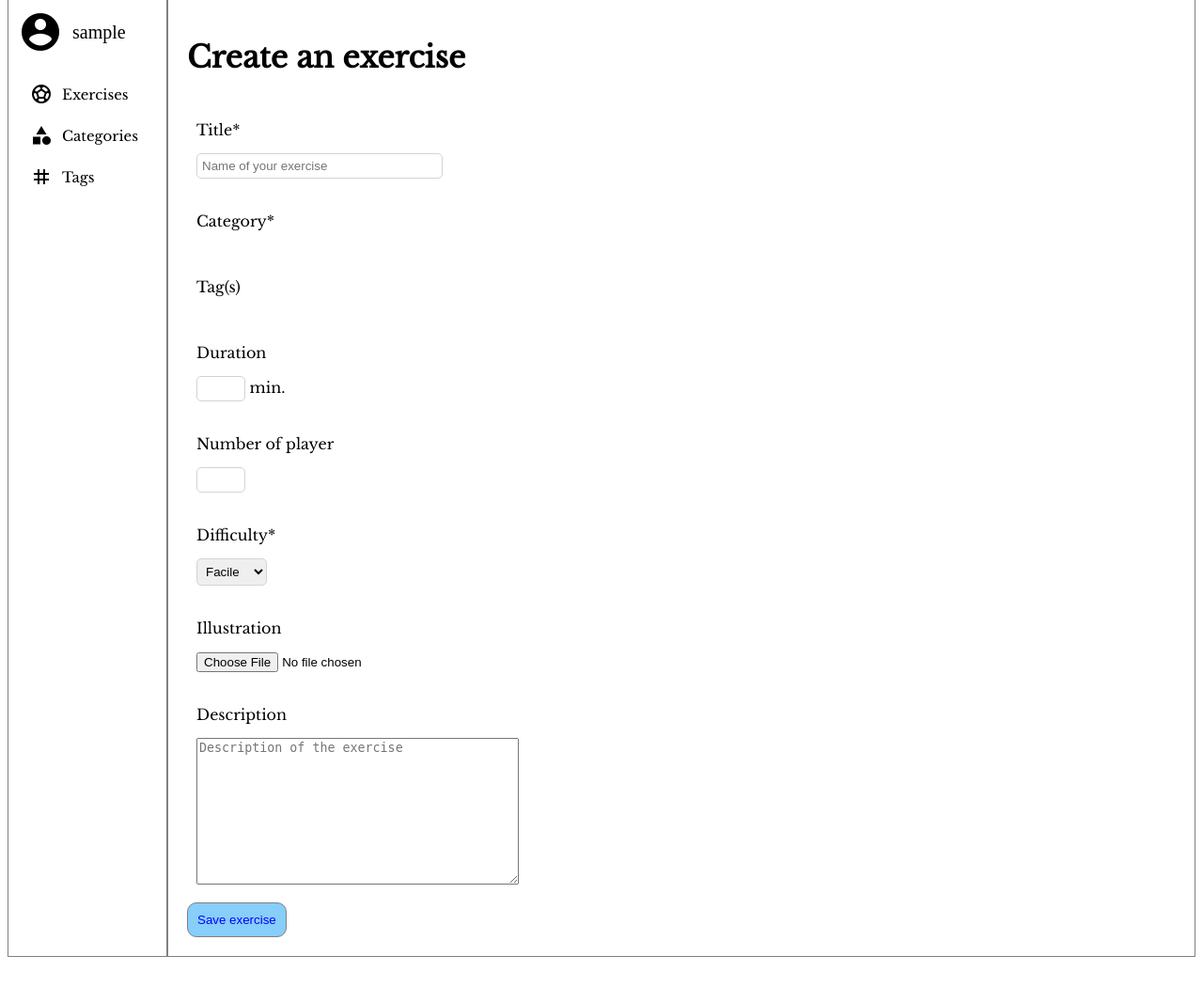
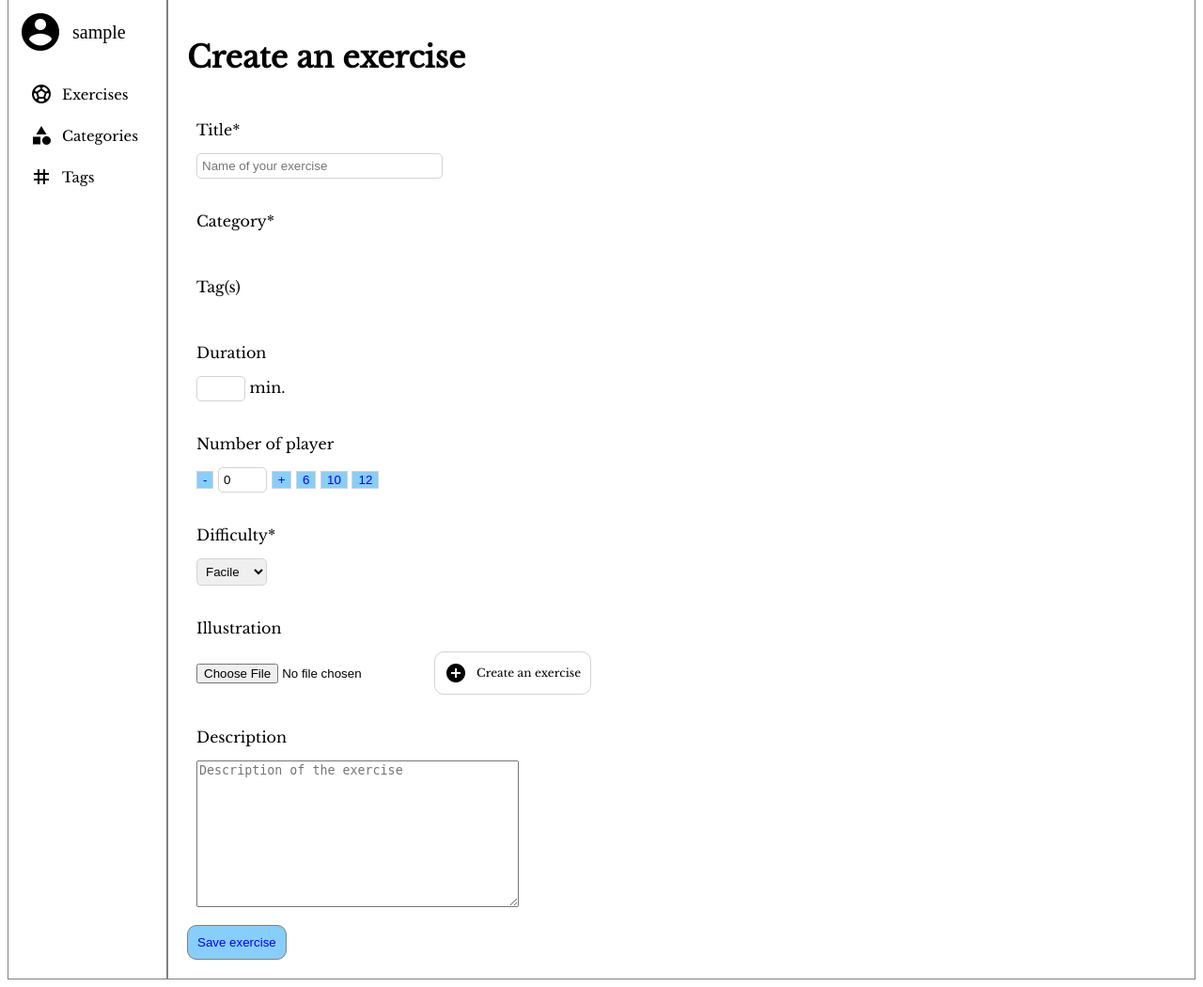
Before and after one commit to Mufle13/CoachingDrills, a Django app: page /admin/exercices/ajouter in a window 1280 px wide. Shown: the part 131-1181 px from the top of the page at 94% size. Before the commit the page ends 1149 px from the top, so only its background shows below. Run offline with Django 4.2, Linux system fonts and the light colour scheme; the visitor is signed in with stand-in values (Sample User, id 1); data that the repository does not hold is empty; parts of the project's set-up code (start-up, migrations or seed data) failed here and were passed over.

Commit message:
JS button for number + create exercise on exercise creation page

```diff
--- a/blog/static/css/admin.css
+++ b/blog/static/css/admin.css
@@ -208,6 +208,12 @@ label {
     color: blue;
 }
 
+.picture {
+    display: flex;
+    flex-direction: row;
+    align-items: center;
+}
+
 .tag {
     display: flex;
     flex-flow: row wrap;
@@ -301,3 +307,38 @@ select {
     border-radius: 5px;
     padding: 5px;
 }
+
+
+input::-webkit-outer-spin-button,
+input::-webkit-inner-spin-button {
+  -webkit-appearance: none;
+  margin: 0;
+}
+
+[type='button'] {
+    border: 1px solid lightgray;
+    background-color: lightskyblue;
+    color: blue;
+}
+
+[type='button']:focus {
+    border: 1px solid blue;
+}
+
+
+[type='button']:hover {
+    border: 1px solid lightskyblue;
+}
+
+.add_exercise {
+    display: flex;
+    align-items: center;
+    padding: 10px;
+    border: 1px solid lightgray;
+    font-size: 12px;
+    border-radius: 10px;
+}
+
+.add_exercise:hover {
+    border: 1px solid lightskyblue;
+}
--- a/blog/templates/admin/creation/exercise_creation.html
+++ b/blog/templates/admin/creation/exercise_creation.html
@@ -30,12 +30,47 @@
                     </div>
                     {% elif field.name == 'duration' %}
                         <span>{{ field }} min.</span>
+                    {% elif field.name == 'number_of_player' %}
+                    <span><button type='button' onclick="remove_number()" >-</button> {{ field }} <button type='button' onclick="add_number()">+</button>       <button type='button' onclick="change(6)">6</button> <button type='button' onclick="change(10)">10</button> <button type='button' onclick="change(12)">12</button></span>
+
+                    {% elif field.name == 'picture' %}
+                    <div class='picture'>
+                        <span>{{ field }} </span>
+                        <a class='add_exercise' href="{% url 'exercise_builder' %}">
+                            <span class="material-icons">add_circle</span>
+                            <span>Create an exercise</span>
+                        </a>
+                    </div>
                     {% else %}
                         <span>{{ field }}</span>
                     {% endif %}
             </div>
             {% endfor %}
         </div>
-        <input type="submit" class= 'save-button' value="Save exercise">
+
+        <input type="submit" class='save-button' value="Save exercise">
     </form>
 {% endblock %}
+{% block custom_js %}
+<script type='text/javascript'>
+
+    document.getElementById('id_number_of_player').value = 0
+
+    function change(value) {
+        document.getElementById('id_number_of_player').value = value
+    }
+
+    function add_number() {
+       document.getElementById('id_number_of_player').value ++
+    }
+
+    function remove_number() {
+        document.getElementById('id_number_of_player').value --
+    }
+
+
+
+</script>
+
+
+{% endblock %}
```
Also changed, not shown: blog/templates/admin/creation/category_creation.html (line endings or trailing spaces).
